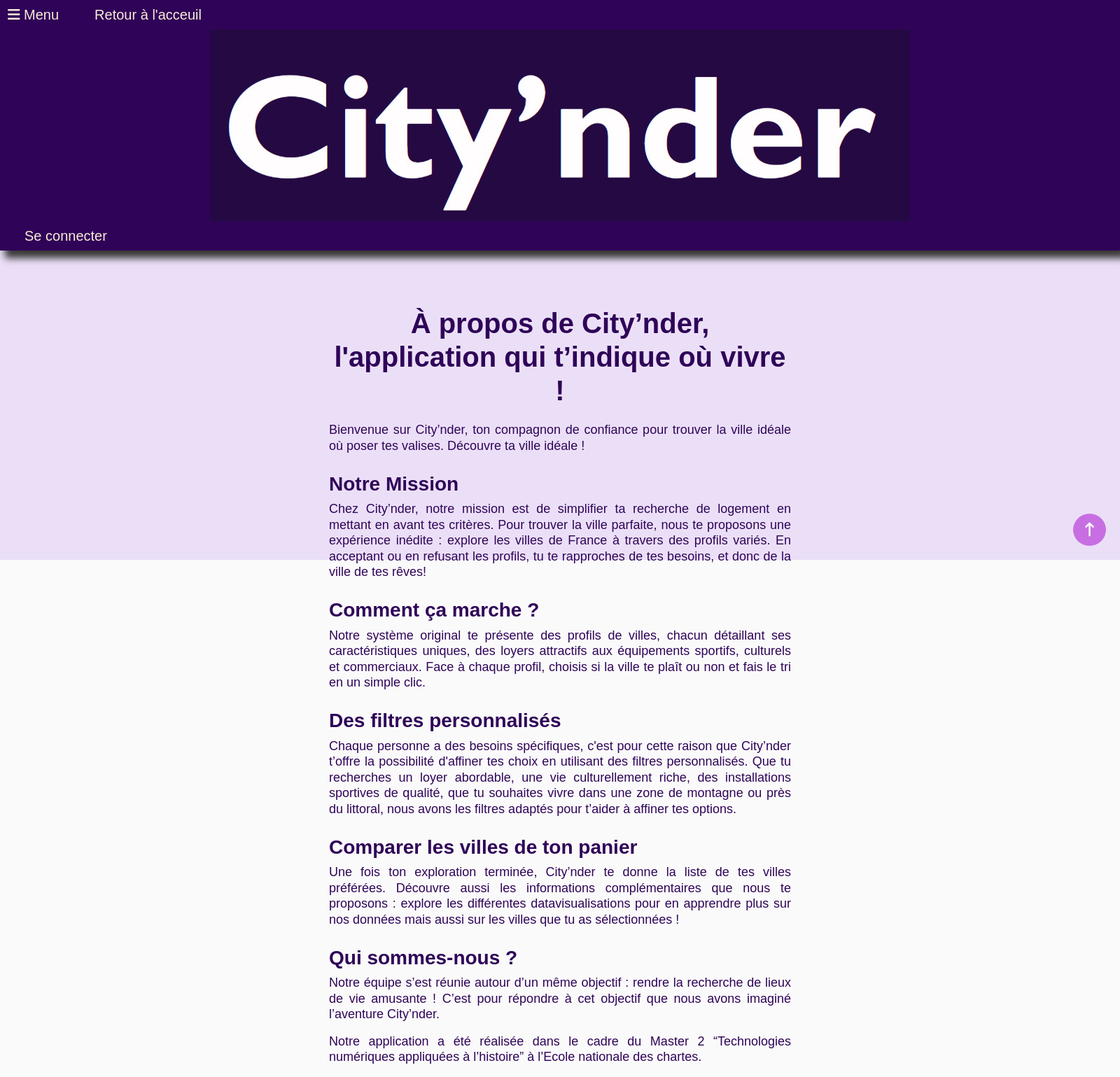
After one commit to s-marcq/citynder, a Flask app: page /a_propos in a window 1600 px wide. The commit adds this page. Shown: the top 1539 px of the page at 70% size. Run offline with Flask 3, Linux system fonts and the light colour scheme; some libraries are stand-ins or nearby versions.

Commit message:
update a propos et footer

```diff
--- a/application/app/routes/accueil.py
+++ b/application/app/routes/accueil.py
@@ -15,3 +15,6 @@ def accueil():
     test = Commune.query.join(Commune.equipements_commerciaux).filter((Etablissements_commerciaux.LOISIRS+Etablissements_commerciaux.STATION_SERVICE) ==17).first()
     print(f"Commune : {test}\n, Interet naturel : {test.environnement_naturel} \n culture : {test.etablissements_culturels} \n commerce : {test.equipements_commerciaux} \n sport : {test.equipements_sportifs}")
     return render_template("pages/accueil.html", test=test)
+@app.route("/a_propos")
+def a_propos():
+    return render_template("pages/a_propos.html")
--- a/application/app/statics/css/css_general.css
+++ b/application/app/statics/css/css_general.css
@@ -261,6 +261,20 @@ a.boutton-loupe:hover{
 }
 .boutton-loupe{
     color: #fafafa;
+    margin-right: 30%;
+    opacity: 0; /* Définit l'élément comme transparent */
+    animation: fadeIn 10s ease-in forwards;
+}
+@keyframes fadeIn {
+    from {
+        opacity: 0; /* Commence avec une opacité de 0 */
+    }
+    to {
+        opacity: 1; /* Termine avec une opacité de 1 */
+    }
+}
+.home_title {
+    margin-left: 30%;
 }
 
 #connexion{
@@ -328,3 +342,44 @@ a.boutton-loupe:hover{
         bottom:0;
         right:1%;
 }
+
+#apropos{
+    padding-left: 15%;
+    padding-right: 15%;
+    padding-top: 5%;
+    padding-bottom: 15%;
+    text-align: justify;
+}
+
+.apropos_titre{
+    padding-bottom: 2%;
+    text-align: center;
+    font-weight: bold ;
+
+}
+
+.apropos_sous_titre{
+    padding-top: 4%;
+    font-weight: bold;
+}
+
+.footer{
+    color:#fafafa ;
+    background-color: #2f0458;
+
+}
+a.github{
+    text-decoration: none;
+    color: #fafafa;
+}
+
+a.github:hover{
+    color: #c76fe2;
+}
+
+#back_to_top{
+    background-color: #c76fe2;
+    color: #fafafa;
+    border: none;
+    border-radius: 50%;
+}
--- /dev/null
+++ b/application/app/templates/pages/a_propos.html
@@ -0,0 +1,61 @@
+{% extends "partials/conteneur.html" %}
+
+    {% block content%}
+    <div class="container " id="apropos" >
+    <h1 class="apropos_titre">À propos de City’nder, l'application qui t’indique où vivre ! </h1>
+    <div>
+        Bienvenue sur City’nder, ton compagnon de confiance pour trouver la ville idéale où
+        poser tes valises. Découvre ta ville idéale !
+    </div>
+
+    <h3 class="apropos_sous_titre">Notre Mission</h3>
+    <div>
+        Chez City’nder, notre mission est de simplifier ta recherche de logement en mettant
+        en avant tes critères. Pour trouver la ville parfaite, nous te proposons une expérience
+        inédite : explore les villes de France à travers des profils variés. En acceptant ou en
+        refusant les profils, tu te rapproches de tes besoins, et donc de la ville de tes rêves!
+    </div>
+    <h3 class="apropos_sous_titre">Comment ça marche ?</h3>
+    <div>
+        Notre système original te présente des profils de villes, chacun détaillant ses
+        caractéristiques uniques, des loyers attractifs aux équipements sportifs, culturels et
+        commerciaux. Face à chaque profil, choisis si la ville te plaît ou non et fais le tri
+        en un simple clic.
+    </div>
+    <h3 class="apropos_sous_titre">Des filtres personnalisés</h3>
+    <div>
+        Chaque personne a des besoins spécifiques, c'est pour cette raison que City’nder
+        t’offre la possibilité d'affiner tes choix en utilisant des filtres personnalisés.
+        Que tu recherches un loyer abordable, une vie culturellement riche, des installations
+        sportives de qualité, que tu souhaites vivre dans une zone de montagne ou près du littoral,
+        nous avons les filtres adaptés pour t’aider à affiner tes options.
+    </div>
+    <h3 class="apropos_sous_titre">Comparer les villes de ton panier</h3>
+    <div>
+        Une fois ton exploration terminée, City’nder te donne la liste de tes villes préférées.
+        Découvre aussi les informations complémentaires que nous te proposons : explore les
+        différentes datavisualisations pour en apprendre plus sur nos données mais aussi sur les
+        villes que tu as sélectionnées !
+    </div>
+    <h3 class="apropos_sous_titre">Qui sommes-nous ?</h3>
+    <div>
+        <p>Notre équipe s’est réunie autour d’un même objectif : rendre la recherche de lieux
+            de vie amusante ! C’est pour répondre à cet objectif que nous avons imaginé
+            l’aventure City’nder.</p>
+
+        <p>Notre application a été réalisée dans le cadre du Master 2 “Technologies numériques
+             appliquées à l’histoire” à l’Ecole nationale des chartes.</p>
+
+        <ul>L’équipe City’nder :
+            <br>
+            <li>Gilmar Ballestrim</li>
+            <li>Marina Hervieu</li>
+            <li>Anna Le Duff</li>
+            <li>Sarah Marcq</li>
+        </ul>
+
+
+    </div>
+
+    </div>
+    {% endblock %}
--- a/application/app/templates/pages/accueil.html
+++ b/application/app/templates/pages/accueil.html
@@ -4,6 +4,7 @@
 {% block content%}
 
  <div class="container" id="accueil" >
+
 
 <div class="row">
         <div class="col-sm-8">
@@ -13,7 +14,7 @@
     </div>
 </div>
 <div class="home">
-    <div class="home_intro">
+    <div class="home_intro d-flex justify-content-between align-items-center">
         <article class="home_title is-active">
             <h1>
                 <span class="line line--1">City'nder,</span>
@@ -24,9 +25,10 @@
                     data-rotate='[ "vivre.", "est le loyer le moins cher.", "jouer au foot.", "nager.", "vivre près du cinéma.", "être heureux!" ]'>
                     </span>
                 </span>
-                <span><a href="{{ url_for('recherche')}}" class="boutton-loupe"><i class="fas fa-magnifying-glass-location fa-5x"></i> </a></span>
+
             </h1>
         </article>
+        <a href="{{ url_for('recherche')}}" class="boutton-loupe"><i class="fas fa-magnifying-glass-location fa-3x"></i> </a>
     </div>
 </div>
 <!-- <img src="logo.jpg" alt="Image" class="bottom-center-image"> -->
--- a/application/app/templates/partials/conteneur.html
+++ b/application/app/templates/partials/conteneur.html
@@ -76,6 +76,8 @@
         <a href="{{ url_for('connexion')}}" class="boutton-item">Route connexion</a>
         <a href="{{ url_for('deconnexion')}}" class="boutton-item">Route déconnexion</a>
         <a href="{{ url_for('ajout_utilisateur')}}" class="boutton-item">Route inscription</a>
+        <a href="./a_propos" class="boutton-item"><i class="fas fa-circle-info"></i> A propos</a>
+
 
                 </div>
               </div>
@@ -105,6 +107,27 @@
 
   {%endblock%}
 
+  {% block footer %}
+  <footer class="footer mt-5">
+    <div class="container">
+        <div class="row">
+            <p class="col-sm-12 text-center tm-font-light tm-color-white p-4 tm-margin-b-0">
+              © 2024 City'nder  -
+              <a href="https://github.com/s-marcq/citynder" class="github" target="_blank"><i class="fab fa-github"></i> Github</a>
+              <a href="https://www.chartes.psl.eu/" target="_blank" class="logo_ENC">
+                <span style='mso-no-proof:yes;text-decoration:none;text-underline:none'>
+                  <img border=0 width=50 height=100 id="_x0000_i1029" src="https://www.chartes.psl.eu/sites/default/files/atoms/images/logo-chartespsl-mail-coul-82px_0.png" alt="logo &Eacute;cole nationale des chartes">
+                </span>
+              </a>
+            </p>
+        </div>
+    </div>
+    <a href="#" class="btn btn-lg btn-secondary btn-lg-square back-to-top position-fixed" style="bottom: 20px; right: 20px;" id="back_to_top">
+      <i class="fas fa-arrow-up-long"></i>
+    </a>
+</footer>
+
+{% endblock %}
 
 
 
```
